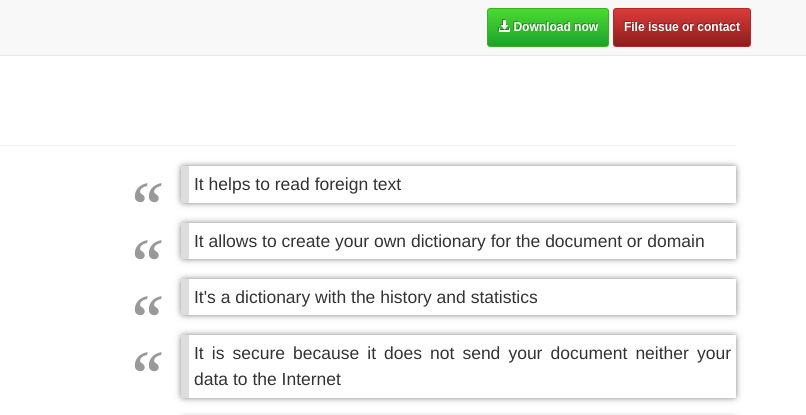
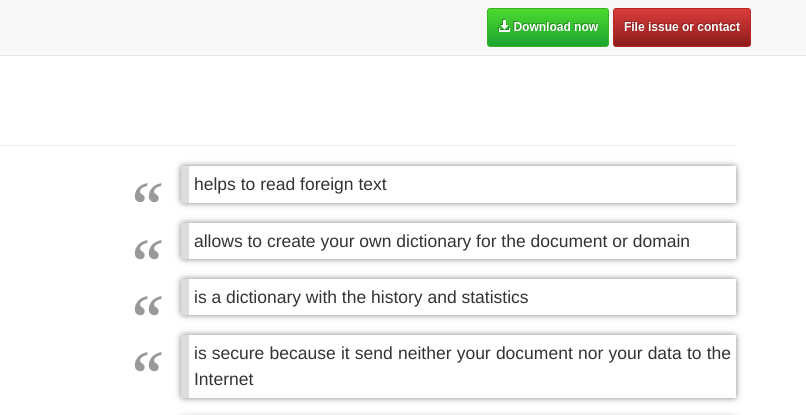
Before and after one commit to school-text/school-text.github.io, a website: page index.html in a window 1280 px wide. Shown: the top 415 px of the page, 474-1280 px from the left. Drawn offline with nearby package versions, Linux system fonts and the light colour scheme; some icons are missing.

Commit message:
update description text on the main page

```diff
--- a/index.html
+++ b/index.html
@@ -135,16 +135,16 @@
         <div class="col-md-1"></div>
         <div class="col-md-6">
           <blockquote class="quote">
-            It helps to read foreign text
+            helps to read foreign text
           </blockquote>
           <blockquote class="quote">
-            It allows to create your own dictionary for the document or domain
+            allows to create your own dictionary for the document or domain
           </blockquote>
           <blockquote class="quote">
-            It's a dictionary with the history and statistics
+            is a dictionary with the history and statistics
           </blockquote>
           <blockquote class="quote">
-            It is secure because it does not send your document neither your data to the Internet
+            is secure because it send neither your document nor your data to the Internet
           </blockquote>
           <blockquote class="quote">
             Unique user experience
```
